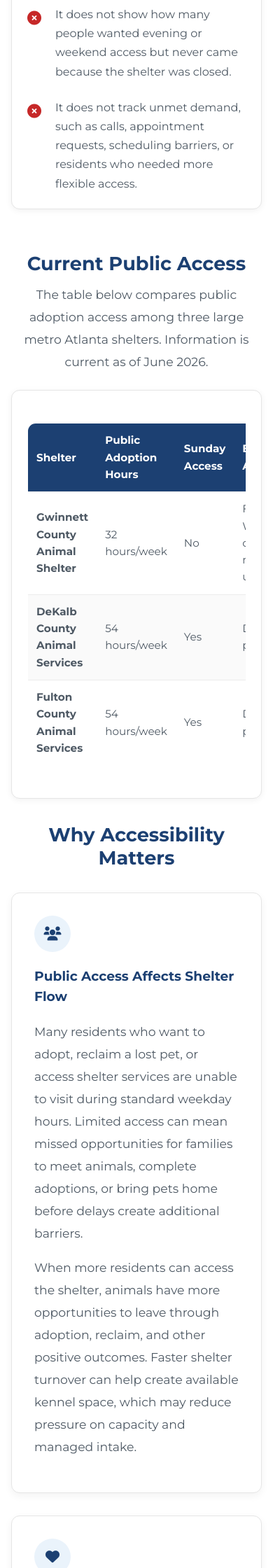
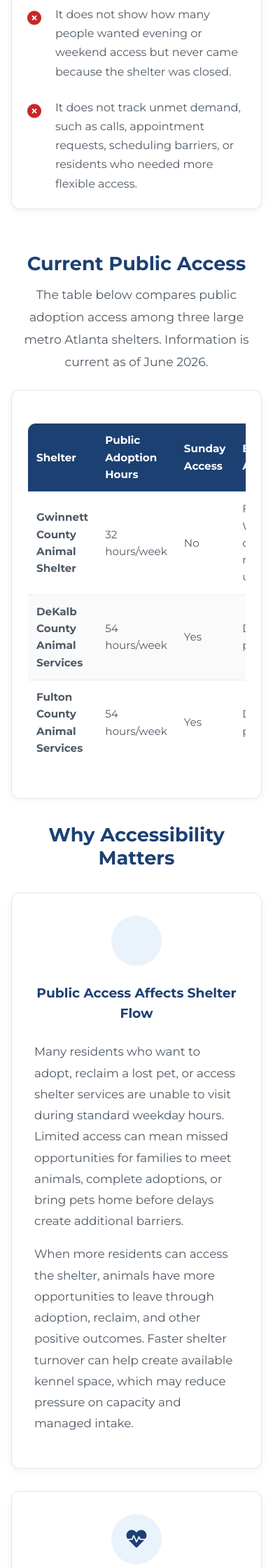
Before and after one commit to whitleybacon/gwinnett-animal-advocacy-alliance, a Jekyll site: the page built from issues/shelter-accessibility/index.html, in a window 390 px wide. Shown: the part 4160-6400 px from the top of the page at 70% size. Built offline with Jekyll 4.4.1, drawn with Linux system fonts in a browser that asks for light colours.

Commit message:
Update index.html

```diff
--- a/issues/shelter-accessibility/index.html
+++ b/issues/shelter-accessibility/index.html
@@ -151,27 +151,40 @@
 
 .access-info-icon,
 .access-recommendation-icon {
-    width: 52px;
-    height: 52px;
+    width: 72px;
+    height: 72px;
     border-radius: 50%;
     background: #eaf3fb;
     color: #1C4072;
     display: flex;
     align-items: center;
     justify-content: center;
-    font-size: 1.25rem;
-    margin-bottom: 1.25rem;
+    font-size: 1.8rem;
+    margin: 0 auto 1.5rem;
 }
 
 .access-info-card h3,
 .access-recommendation-card h3 {
     color: #1C4072;
+    text-align: center;
     margin-top: 0;
+    margin-bottom: 1.5rem;
+}
+
+.access-info-card p {
+    font-size: 1.05rem;
+    line-height: 1.8;
+}
+
+.access-recommendation-card p {
+    text-align: center;
+    font-size: 1.05rem;
+    line-height: 1.75;
 }
 
 .access-change-section {
     background: #f6f9fd;
-    padding: 70px 24px;
+    padding: 45px 24px 55px;
     margin-top: 40px;
 }
 
@@ -207,6 +220,11 @@
 
     .issue-list li {
         font-size: 1rem;
+    }
+
+   .access-info-grid,
+    .access-recommendation-grid {
+        grid-template-columns: 1fr;
     }
 }
 </style>
@@ -369,7 +387,7 @@
     <div class="access-info-grid">
         <div class="access-info-card">
             <div class="access-info-icon">
-                <i class="fa-solid fa-users"></i>
+                <i class="fa-solid fa-people-group"></i>
             </div>
             <h3>Public Access Affects Shelter Flow</h3>
             <p>Many residents who want to adopt, reclaim a lost pet, or access shelter services are unable to visit during standard weekday hours. Limited access can mean missed opportunities for families to meet animals, complete adoptions, or bring pets home before delays create additional barriers.</p>
@@ -378,7 +396,7 @@
 
         <div class="access-info-card">
             <div class="access-info-icon">
-                <i class="fa-solid fa-heart"></i>
+                <i class="fa-solid fa-heart-pulse"></i>
             </div>
             <h3>Every Available Opportunity Matters</h3>
             <p>Accessible public hours are not a standalone solution to overcrowding. However, they are one important part of an efficient sheltering system. When a shelter is facing capacity challenges, every opportunity for an animal to leave safely matters.</p>
@@ -410,7 +428,7 @@
 
         <div class="access-recommendation-card">
             <div class="access-recommendation-icon">
-                <i class="fa-solid fa-house"></i>
+                <i class="fa-solid fa-right-left"></i>
             </div>
             <h3>Support Shelter Capacity</h3>
             <p>Managed intake is often discussed as a capacity issue, but shelter flow is also part of the equation. Improving public accessibility creates more opportunities for adoption and reclaim, helping animals leave the shelter and making space for the next animal in need.</p>
```
